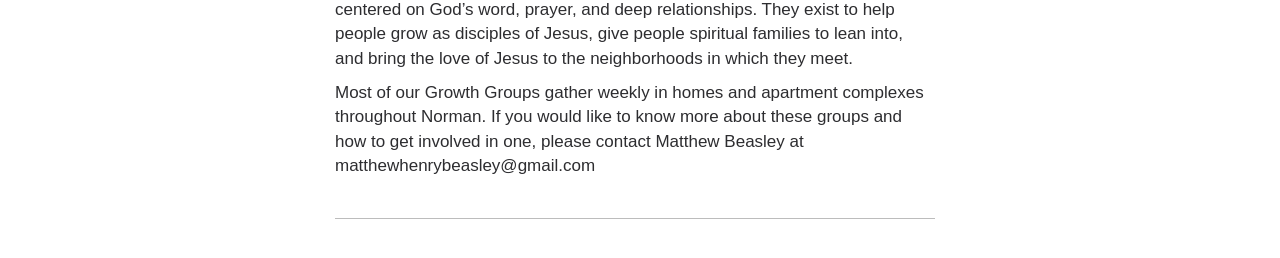
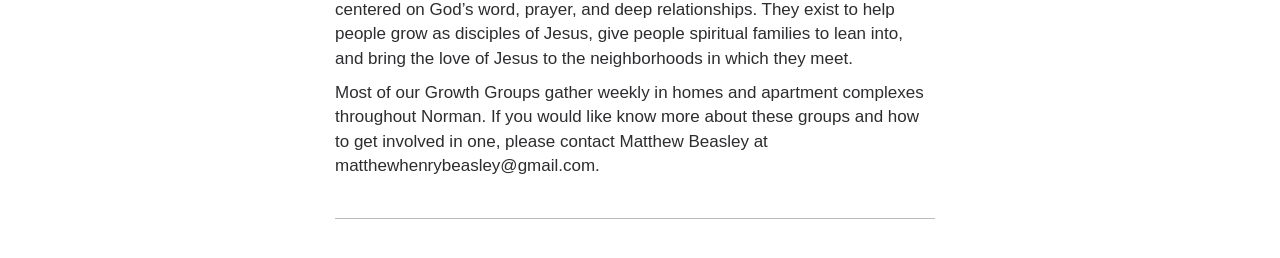
Before and after one commit to calcnerd256/hope-community.github.io, a Jekyll site: the page built from connect.html, in a window 1280 px wide and 980 px high. Shown: the part 586-844 px from the top of the window. Built offline with Jekyll 4.4.1, drawn with Linux system fonts in a browser that asks for light colours; nearby versions of some CDN libraries.

Commit message:
reverted accidental corrections from transcription

```diff
--- a/_data/connect.yaml
+++ b/_data/connect.yaml
@@ -6,4 +6,4 @@ growth_groups:
       - They exist to help people grow as disciples of Jesus, give people spiritual families to lean into, and bring the love of Jesus to the neighborhoods in which they meet.
     -
       - Most of our Growth Groups gather weekly in homes and apartment complexes throughout Norman.
-      - If you would like to know more about these groups and how to get involved in one, please contact Matthew Beasley at matthewhenrybeasley@gmail.com
+      - If you would like know more about these groups and how to get involved in one, please contact Matthew Beasley at matthewhenrybeasley@gmail.com.
```
